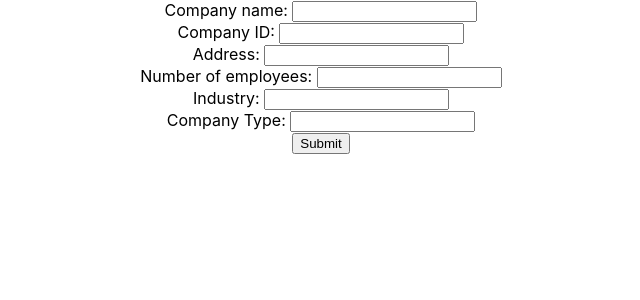
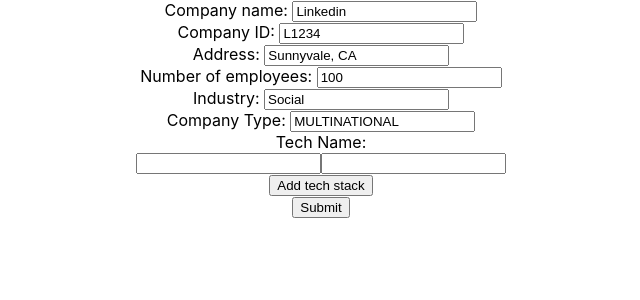
Before and after one commit to reinertisa/company-tech-stack, a React (Create React App) app in the folder cts-website/: page / in a window 1280 px wide. Shown: the top 300 px of the page, without its empty margins (319-959 px from the left). Built offline with nearby package versions, Linux system fonts and the light colour scheme.

Commit message:
fix(website): update company form

```diff
--- a/cts-website/src/components/edit/Company/Form.js
+++ b/cts-website/src/components/edit/Company/Form.js
@@ -1,11 +1,25 @@
-import {useForm} from 'react-hook-form';
+import {useForm, useFieldArray} from 'react-hook-form';
+import {map} from 'lodash';
 import axios from 'axios';
 
 export default function CompanyForm() {
-    const {register, handleSubmit} = useForm({
+    const {register, handleSubmit, control} = useForm({
         defaultValues: {
-            name: '',
+            name: 'Linkedin',
+            companyId: 'L1234',
+            address: 'Sunnyvale, CA',
+            numOfEmployees: 100,
+            industry: 'Social',
+            type: 'MULTINATIONAL',
+            techStacks: [{
+                name: '',
+                category: ''
+            }]
         }
+    });
+
+    const {fields, append, remove} = useFieldArray({
+        name: 'techStacks', control
     });
 
     const onSubmit = async (data) => {
@@ -20,16 +34,7 @@
         <form onSubmit={handleSubmit(onSubmit)}>
             <div>
                 <label htmlFor="name">Company name: </label>
-                <input
-                    id="name"
-                    type="text"
-                    {...register('name', {
-                        required: {
-                            value: true,
-                            message: 'This field is required.'
-                        }
-                    })}
-                />
+                <input id="name" type="text"{...register('name')}/>
             </div>
 
             <div>
@@ -41,18 +46,42 @@
                 <label htmlFor="address">Address: </label>
                 <input id="address" type="text" {...register("address")} />
             </div>
+
             <div>
                 <label htmlFor="numOfEmployees">Number of employees: </label>
                 <input id="numOfEmployeess" type="text" {...register("numOfEmployees")} />
             </div>
+
             <div>
                 <label htmlFor="industry">Industry: </label>
                 <input id="industry" type="text" {...register("industry")} />
             </div>
+
             <div>
                 <label htmlFor="type">Company Type: </label>
                 <input id="type" type="text" {...register("type")} />
             </div>
+
+            <div>
+                <label htmlFor="techStacks">Tech Name: </label>
+                {map(fields, (field, index) => {
+                    return (
+                        <div key={field.id}>
+                            <input type="text" {...register(`techStacks.${index}.name`)} />
+                            <input type="text" {...register(`techStacks.${index}.category`)} />
+                            {index > 0 && (
+                                    <button type="button" onClick={() => remove({name: ''})}>
+                                        Remove
+                                    </button>
+                                )
+                            }
+                        </div>
+                    )
+
+                })}
+                <button type="button" onClick={() => append({name: ''})}>Add tech stack</button>
+            </div>
+
             <div>
                 <button type="submit">Submit</button>
             </div>
```
